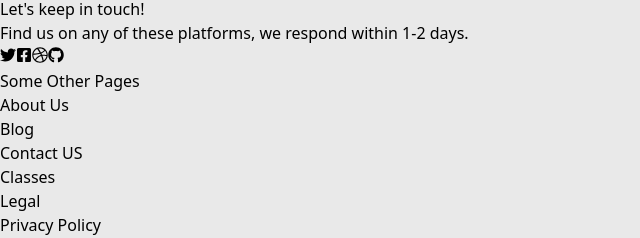
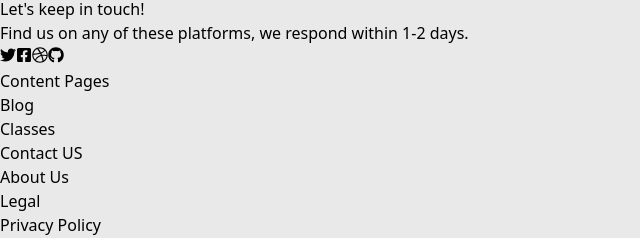
Before and after one commit to Suraj-Xettri/E-Learning-Website, a React (Vite) app in the folder e-learning/: page / in a window 1280 px wide. Shown: the part 2389-2627 px from the top of the page, without its empty margins (0-640 px from the left). Built offline with nearby package versions, Linux system fonts and the light colour scheme.

Commit message:
changed color theme

```diff
--- a/e-learning/src/components/footer/Footer.jsx
+++ b/e-learning/src/components/footer/Footer.jsx
@@ -48,29 +48,29 @@ export const Footer = () => {
           <div className="w-full lg:w-6/12 px-4">
             <div className="flex items-top mb-6 flex-wrap sm:flex-nowrap md:flex-nowrap">
               <div className="w-full lg:w-4/12 px-4 ml-auto">
-                <span className="block font-bold uppercase text-black text-md mb-2">
-                  Some Other Pages
+                <span className="block font-bold uppercase text-black text-start text-md mb-2">
+                   Content Pages
                 </span>
-                <ul className="list-unstyled">
+                <ul className="list-unstyled text-start">
                   <li>
                     <a
-                      className="text-blueGray-600 hover:text-blueGray-800 font-semibold block pb-2 text-sm"
+                      className="text-gray-500 hover:text-gray-800 block pb-2 text-sm"
                       href="#"
                     >
-                      About Us
+                       Blog
                     </a>
                   </li>
                   <li>
                     <a
-                      className="text-blueGray-600 hover:text-blueGray-800 font-semibold block pb-2 text-sm"
+                      className="text-gray-500 hover:text-gray-800 font-semibold block pb-2 text-sm"
                       href="#"
                     >
-                      Blog
+                       Classes
                     </a>
                   </li>
                   <li>
                     <a
-                      className="text-blueGray-600 hover:text-blueGray-800 font-semibold block pb-2 text-sm"
+                      className="text-gray-500 hover:text-gray-800 font-semibold block pb-2 text-sm"
                       href="#"
                     >
                       Contact US
@@ -79,22 +79,22 @@ export const Footer = () => {
 
                   <li>
                     <a
-                      className="text-blueGray-600 hover:text-blueGray-800 font-semibold block pb-2 text-sm"
+                      className="text-gray-500 hover:text-gray-800 font-semibold block pb-2 text-sm"
                       href="#"
                     >
-                     Classes
+                     About Us
                     </a>
                   </li>
                 </ul>
               </div>
               <div className="w-full lg:w-4/12 px-4">
-                <span className="block uppercase text-blueGray-500 text-md font-bold mb-2">
+                <span className="block uppercase text-start text-blueGray-500 text-md font-bold mb-2">
                   Legal
                 </span>
-                <ul className="list-unstyled">
+                <ul className="list-unstyled text-start">
                   <li>
                     <a
-                      className="text-blueGray-600 hover:text-blueGray-800 font-semibold block pb-2 text-sm"
+                      className="text-gray-500 hover:text-gray-800 font-semibold block pb-2 text-sm"
                       href="#"
                     >
                       Privacy Policy
@@ -102,7 +102,7 @@ export const Footer = () => {
                   </li>
                   <li>
                     <a
-                      className="text-blueGray-600 hover:text-blueGray-800 font-semibold block pb-2 text-sm"
+                      className="text-gray-500 hover:text-gray-800 font-semibold block pb-2 text-sm"
                       href="#"
                     >
                       Terms &amp; Conditions
@@ -110,7 +110,7 @@ export const Footer = () => {
                   </li>
                   <li>
                     <a
-                      className="text-blueGray-600 hover:text-blueGray-800 font-semibold block pb-2 text-sm"
+                      className="text-gray-500 hover:text-gray-800 font-semibold block pb-2 text-sm"
                       href="#"
                     >
                       Cookie Policy
@@ -133,7 +133,7 @@ export const Footer = () => {
                 {" "}
                 Exam Prep By
               </a>
-              <a href="#" className="text-blueGray-500 hover:text-blueGray-800">
+              <a href="#" className="text-blueGray-500 hover:text-gray-800">
                 Creative SRaj
               </a>
               .
```
